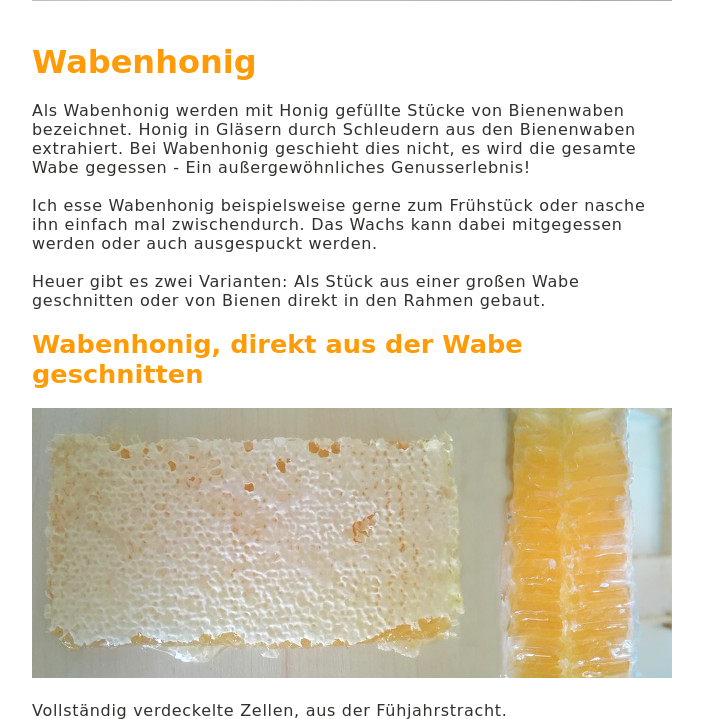
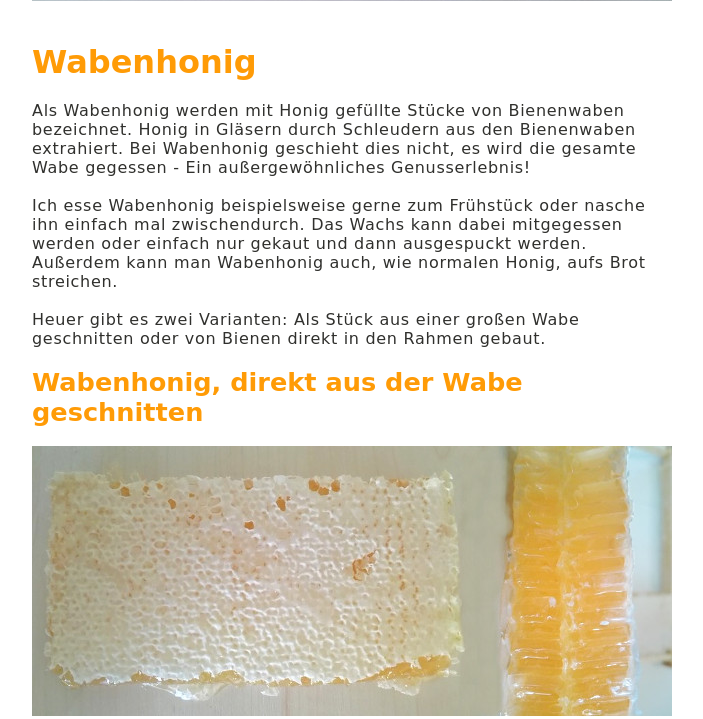
Before and after one commit to HNieme/imkerei.wien, a PHP site: page /produkte/wabenhonig/ in a window 1280 px wide. Shown: the part 649-1368 px from the top of the page, without its empty margins (288-991 px from the left). Run offline with PHP 8.4, Linux system fonts and the light colour scheme; some libraries are stand-ins or nearby versions; some web fonts are replaced.

Commit message:
edited produkte section

```diff
--- a/produkte/wabenhonig/index.php
+++ b/produkte/wabenhonig/index.php
@@ -11,7 +11,7 @@
 				Als Wabenhonig werden mit Honig gefüllte Stücke von Bienenwaben bezeichnet. Honig in Gläsern durch Schleudern aus den Bienenwaben extrahiert. Bei Wabenhonig geschieht dies nicht, es wird die gesamte Wabe gegessen - Ein außergewöhnliches Genusserlebnis!
 				<br />
 				<br />
-				Ich esse Wabenhonig beispielsweise gerne zum Frühstück oder nasche ihn einfach mal zwischendurch. Das Wachs kann dabei mitgegessen werden oder auch ausgespuckt werden.
+				Ich esse Wabenhonig beispielsweise gerne zum Frühstück oder nasche ihn einfach mal zwischendurch. Das Wachs kann dabei mitgegessen werden oder einfach nur gekaut und dann ausgespuckt werden. Außerdem kann man Wabenhonig auch, wie normalen Honig, aufs Brot streichen.
 				<br />
 				<br />
 				Heuer gibt es zwei Varianten: Als Stück aus einer großen Wabe geschnitten oder von Bienen direkt in den Rahmen gebaut.
```
